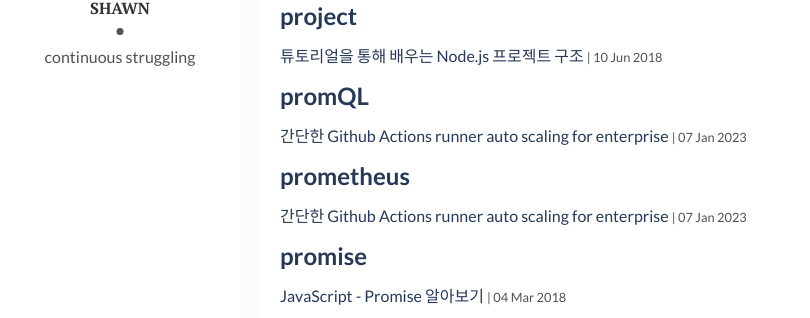
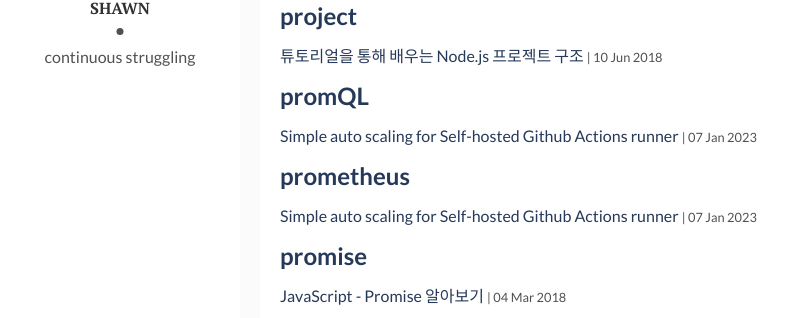
Before and after one commit to sshplendid/sshplendid.github.io, a Jekyll site: the page built from tags.html, in a window 1280 px wide and 900 px high, scrolled down 10169 px. Shown: the part 134-452 px from the top of the window, without its empty margins (0-810 px from the left). Built offline with Jekyll 4.4.1, drawn with Linux system fonts in a browser that asks for light colours; some of the changed text lies outside the part shown.

Commit message:
Modify title

```diff
--- a/_posts/2023-01-07-simple-github-actions-autoscaling.md
+++ b/_posts/2023-01-07-simple-github-actions-autoscaling.md
@@ -1,6 +1,6 @@
 ---
 layout: post
-title: '간단한 Github Actions runner auto scaling for enterprise'
+title: 'Simple auto scaling for Self-hosted Github Actions runner'
 date: 2023-01-07 03:34:00
 categories: [blog, devops]
 img: 'https://images.unsplash.com/photo-1643042945810-1119948eeabc?ixlib=rb-4.0.3&ixid=MnwxMjA3fDB8MHxwaG90by1wYWdlfHx8fGVufDB8fHx8&auto=format&fit=crop&w=3270&q=80'
```
